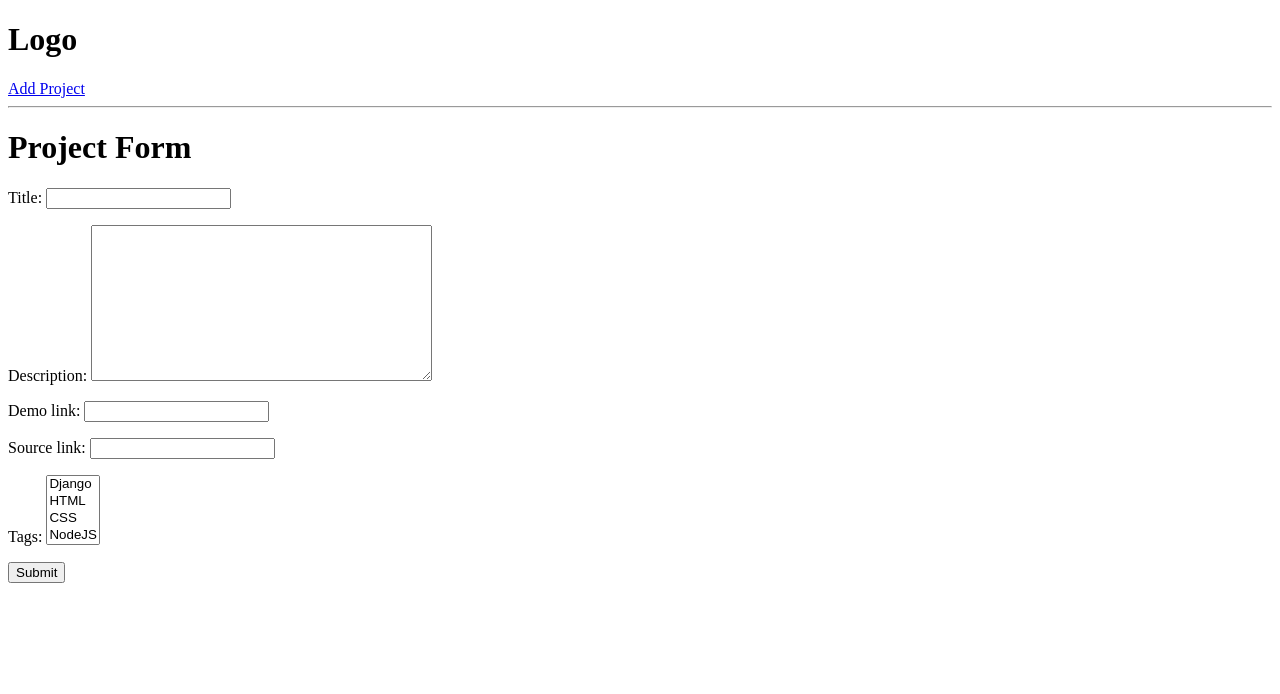
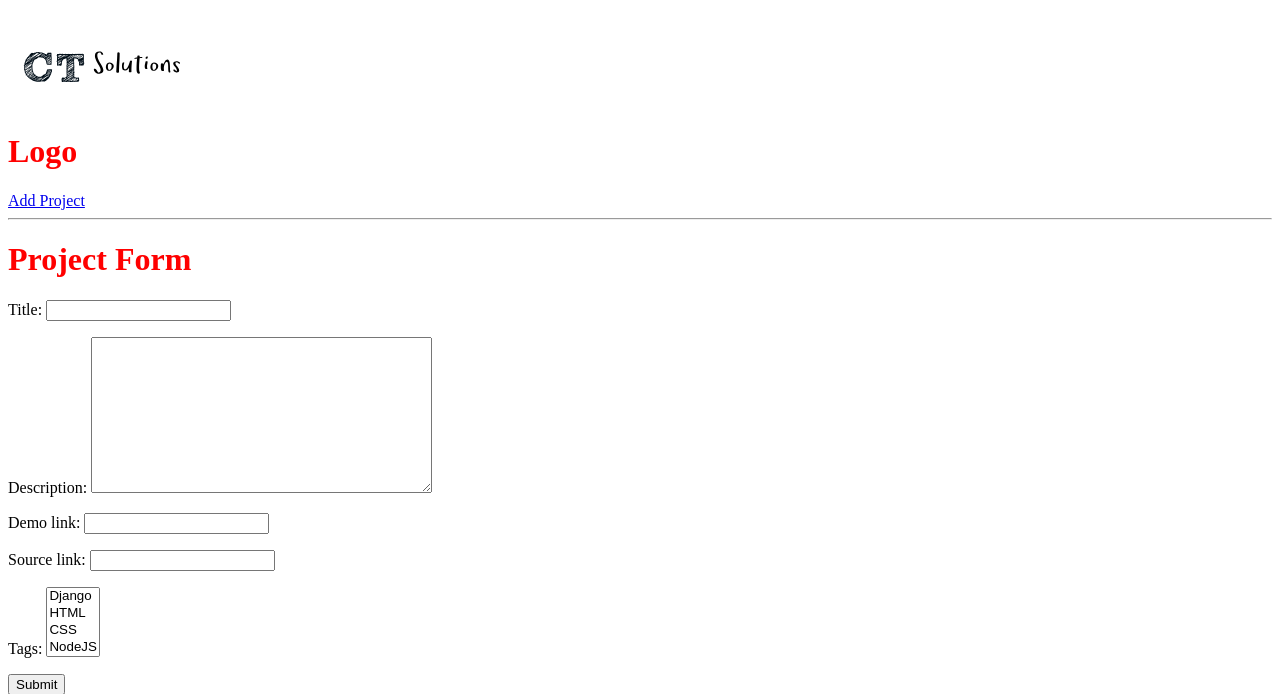
Before and after one commit to harshy250/CT-Solutions, a Django app: page /create-project/ in a window 1280 px wide. Shown: the top 694 px of the page. Run offline with Django 3.2, Linux system fonts and the light colour scheme; data comes from the database, SQL or seed files in the repository.

Commit message:
Added static folder and connected the folder with the website

```diff
--- a/campusTech/settings.py
+++ b/campusTech/settings.py
@@ -123,6 +123,11 @@ USE_TZ = True
 
 STATIC_URL = '/static/'
 
+STATICFILES_DIRS = [
+    # os.path.join(BASE_DIR, 'static')
+    BASE_DIR / 'static'
+]
+
 # Default primary key field type
 # https://docs.djangoproject.com/en/3.2/ref/settings/#default-auto-field
 
--- a/projects/models.py
+++ b/projects/models.py
@@ -6,7 +6,7 @@ class Project(models.Model):
     #owner
     title = models.CharField(max_length=200)
     description = models.TextField(null=True, blank=True)
-    #feature_image
+    # feature_image = models.ImageField(null=True, blank=True, default='default.jpg')
     demo_link = models.CharField(max_length=1000, null=True, blank=True)
     source_link = models.CharField(max_length=1000, null=True, blank=True)
     vote_total = models.IntegerField(default=0)
--- /dev/null
+++ b/static/styles/main.css
@@ -0,0 +1,3 @@
+h1{
+    color: red;
+}
--- a/templates/main.html
+++ b/templates/main.html
@@ -1,10 +1,12 @@
 <!DOCTYPE html>
+{% load static %}
 <html lang="en">
 <head>
     <meta charset="UTF-8">
     <meta http-equiv="X-UA-Compatible" content="IE=edge">
     <meta name="viewport" content="width=device-width, initial-scale=1.0">
     <title>campusTech</title>
+    <link rel="stylesheet" href="{% static "styles/main.css" %}">
 </head>
 <body>
     {% include 'navbar.html' %}
--- a/templates/navbar.html
+++ b/templates/navbar.html
@@ -1,3 +1,7 @@
+{% load static %}
+
+<img src="{% static 'images/logo.svg' %}" alt="">
+
 <h1>Logo</h1>
 
 <a href="{% url 'create-project' %}">Add Project</a>
```
Also changed, not shown: db.sqlite3, static/images/default.jpg (added), static/images/logo.svg (added).
